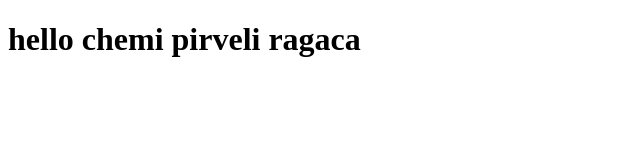
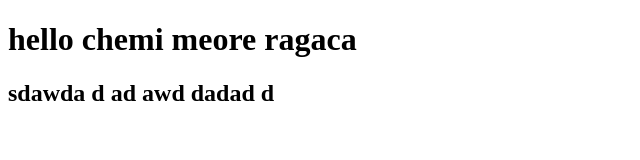
Before and after one commit to datunika/pirveli-gaketebuli-ragac, a plain HTML site: page index.html in a window 1280 px wide. Shown: the whole page, without its empty margins (0-640 px from the left). Drawn offline with Linux system fonts and the light colour scheme.

Commit message:
Update index.html
ragac ganvaaxle

```diff
--- a/index.html
+++ b/index.html
@@ -7,6 +7,7 @@
     <title>Document</title>
   </head>
   <body>
-    <h1>hello chemi pirveli ragaca</h1>
+    <h1>hello chemi meore ragaca</h1>
+    <h2>sdawda d ad awd dadad d</h2>
   </body>
 </html>
```
